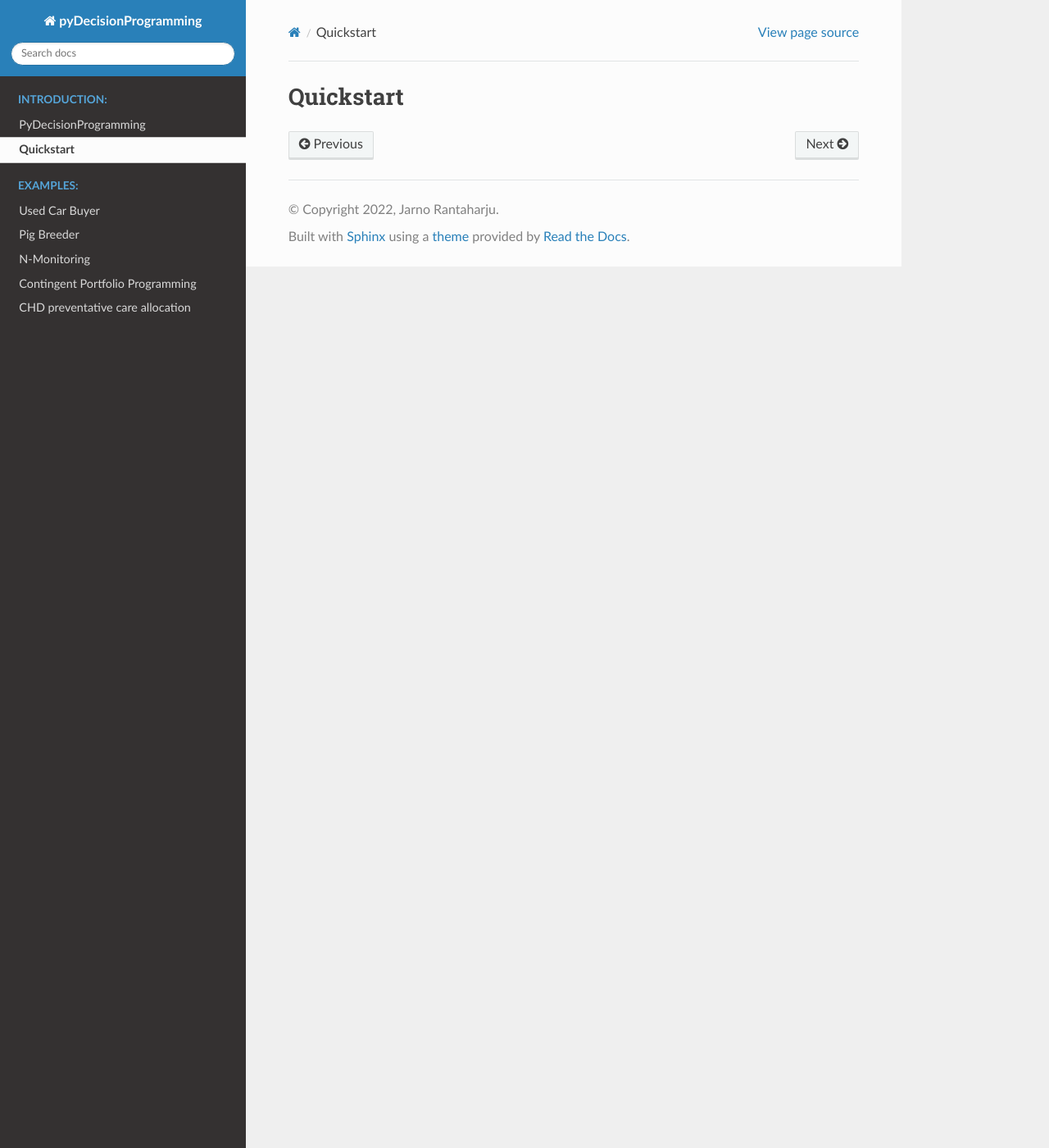
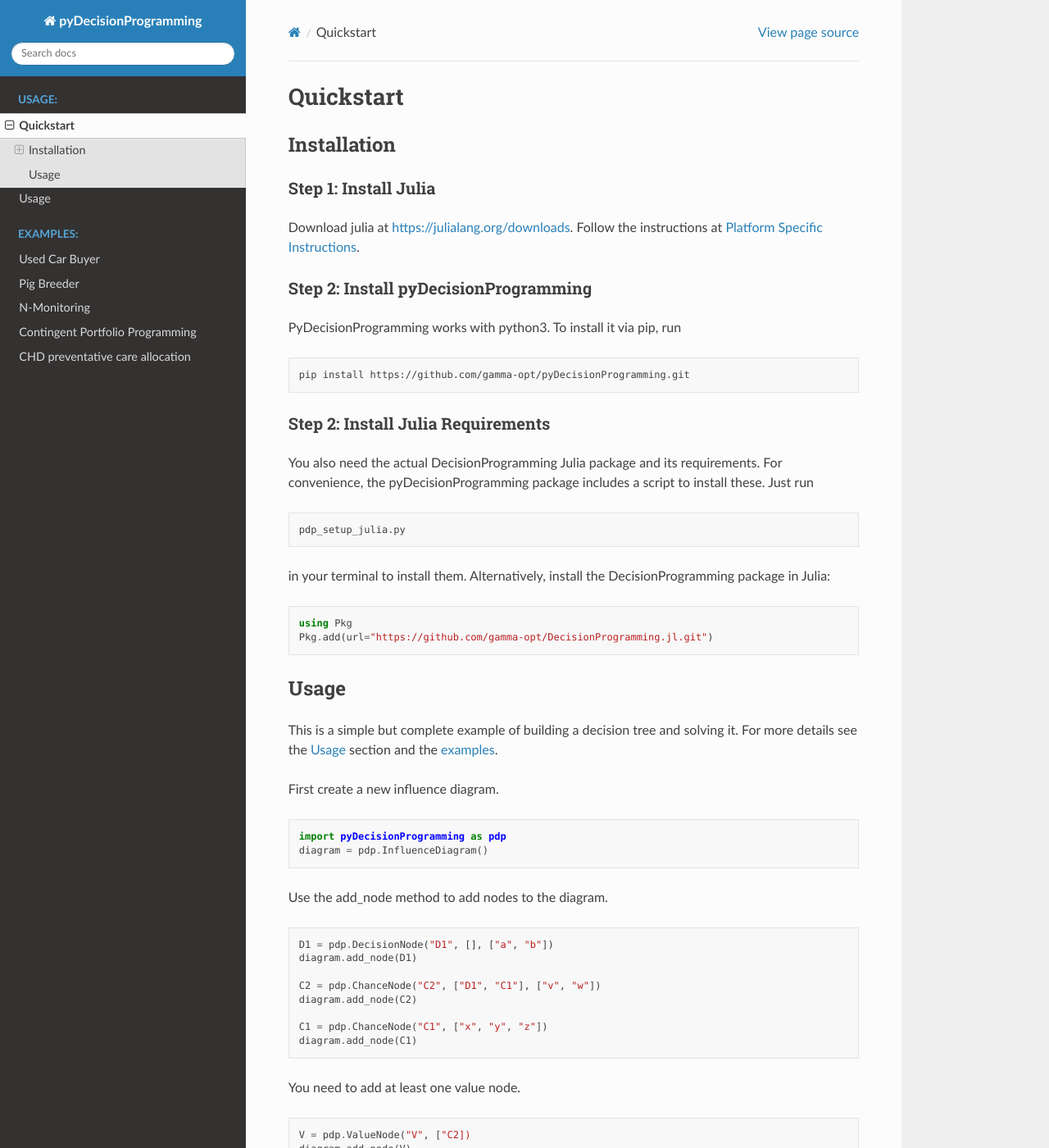
Before and after one commit to gamma-opt/pyDecisionProgramming, a Sphinx documentation site: the page built from docs/quickstart.rst, in a window 1280 px wide and 1400 px high. Shown: the whole window at 82% size. Built offline with Sphinx 7.4.7 and the Read the Docs theme 2.0.0, drawn with Linux system fonts in a browser that asks for light colours; some of the changed text lies outside the part shown.

Commit message:
Quickstart instructions

```diff
--- a/docs/introduction.rst
+++ b/docs/introduction.rst
@@ -1,5 +1,5 @@
-PyDecisionProgramming
-=====================
+Usage
+=====
 
-Decision Programming
---------------------
+Usage
+-----
--- a/docs/quickstart.rst
+++ b/docs/quickstart.rst
@@ -1,2 +1,87 @@
 Quickstart
 ==========
+
+Installation
+------------
+
+Step 1: Install Julia
+.....................
+
+Download julia at `https://julialang.org/downloads`_.
+Follow the instructions at `Platform Specific Instructions`_.
+
+.. _https://julialang.org/downloads: https://julialang.org/downloads/
+.. _Platform Specific Instructions: https://julialang.org/downloads/platform.html
+
+Step 2: Install pyDecisionProgramming
+.....................................
+
+PyDecisionProgramming works with python3. To
+install it via pip, run
+
+.. code-block:: bash
+
+  pip install https://github.com/gamma-opt/pyDecisionProgramming.git
+
+
+Step 2: Install Julia Requirements
+.....................................
+
+You also need the actual DecisionProgramming Julia
+package and its requirements. For convenience, the
+pyDecisionProgramming package includes a script to
+install these. Just run
+
+.. code-block:: bash
+
+  pdp_setup_julia.py
+
+in your terminal to install them. Alternatively,
+install the DecisionProgramming package in Julia:
+
+.. code-block:: Julia
+
+  using Pkg
+  Pkg.add(url="https://github.com/gamma-opt/DecisionProgramming.jl.git")
+
+
+
+Usage
+-----
+
+This is a simple but complete example of building a
+decision tree and solving it. For more details see
+the :doc:`introduction` section and the
+:doc:`examples <used-car-buyer>`.
+
+.. usage: usage
+
+
+First create a new influence diagram.
+
+.. code-block:: Python
+
+  import pyDecisionProgramming as pdp
+  diagram = pdp.InfluenceDiagram()
+
+Use the add_node method to add nodes to the diagram.
+
+.. code-block:: Python
+
+  D1 = pdp.DecisionNode("D1", [], ["a", "b"])
+  diagram.add_node(D1)
+
+  C2 = pdp.ChanceNode("C2", ["D1", "C1"], ["v", "w"])
+  diagram.add_node(C2)
+
+  C1 = pdp.ChanceNode("C1", ["x", "y", "z"])
+  diagram.add_node(C1)
+
+You need to add at least one value node.
+
+.. code-block:: Python
+
+  V = pdp.ValueNode("V", ["C2])
+  diagram.add_node(V)
+
+Now that the diagram is built, we generate the
```
Also changed, not shown: docs/index.rst (+23 -3 lines).
